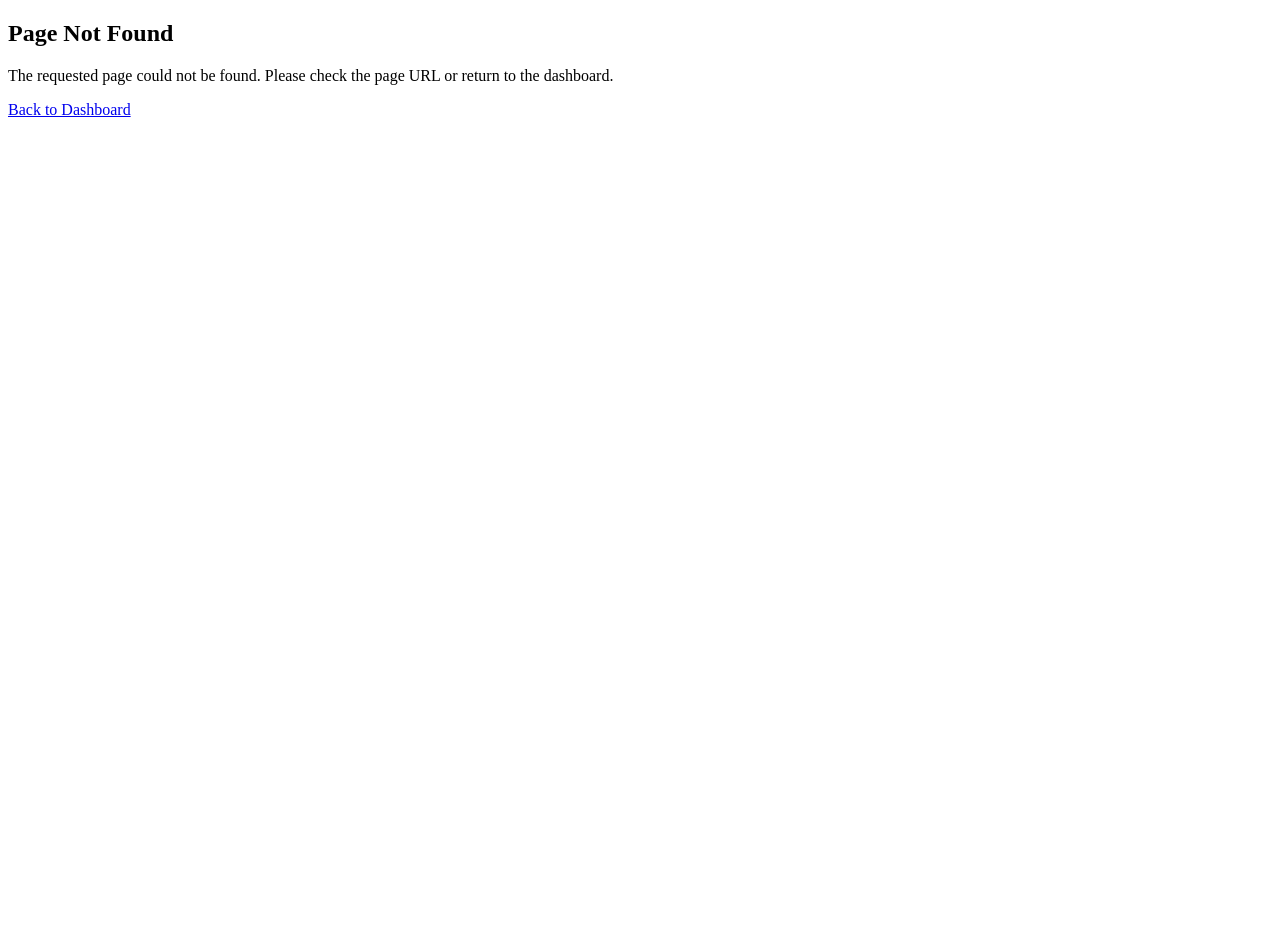
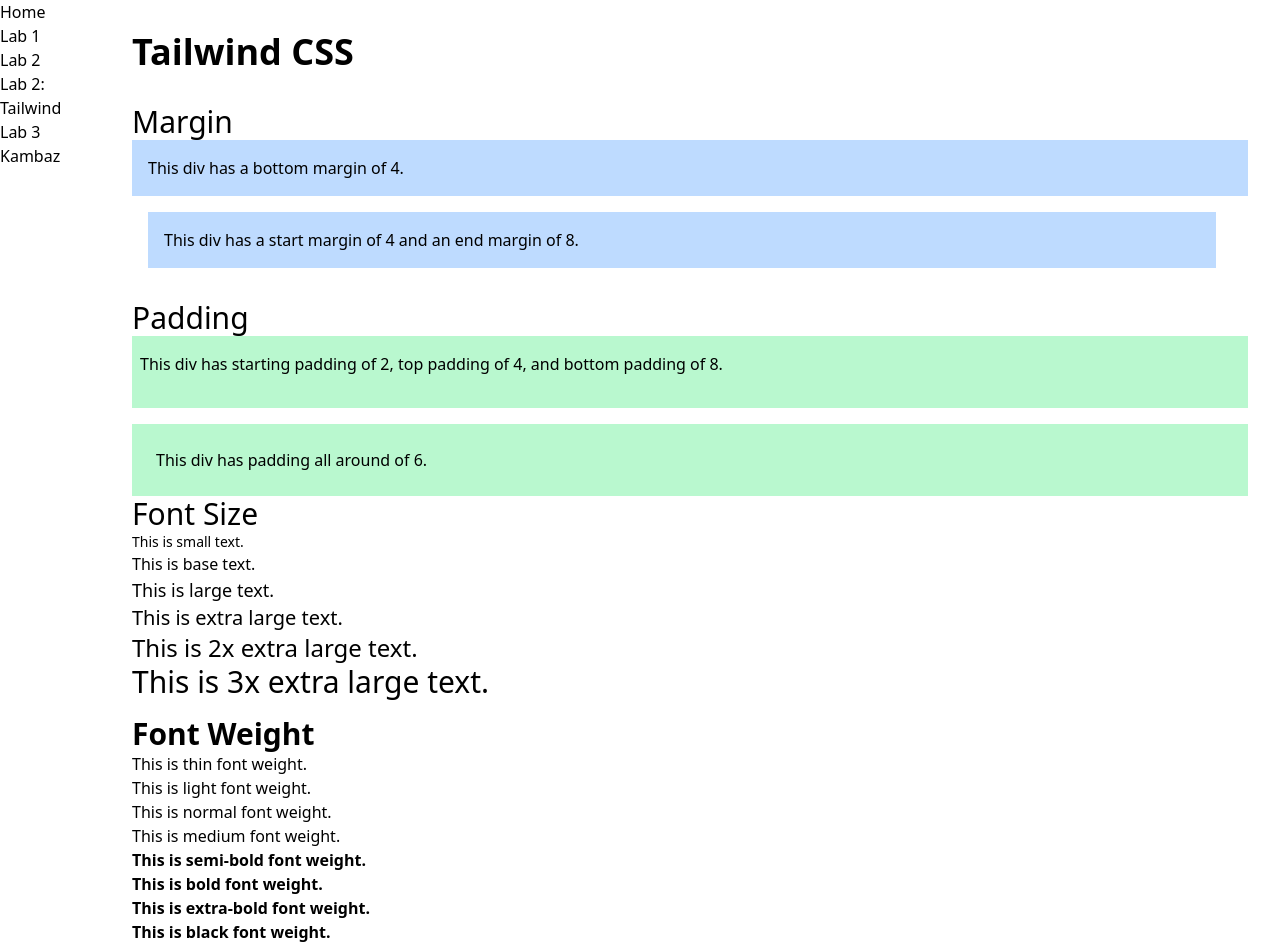
Before and after one commit to EdwinZ11/kanbas-next-js, a Next.js app: page /labs/lab2/tailwind in a window 1280 px wide. Before the commit this address had no page. Shown: the top 948 px of the page. Before the commit the page ends 800 px from the top, so only its background shows below. Built offline with nearby package versions, Linux system fonts and the light colour scheme.

Commit message:
2.2 and 2.3 completed

```diff
--- a/app/labs/TOC.tsx
+++ b/app/labs/TOC.tsx
@@ -18,6 +18,11 @@
         </Link>
       </li>
       <li>
+        <Link href="/labs/lab2/tailwind" id="wd-lab2-tailwind-link">
+          Lab 2: Tailwind{" "}
+        </Link>
+      </li>
+      <li>
         <Link href="/labs/lab3" id="wd-lab3-link">
           Lab 3{" "}
         </Link>
--- /dev/null
+++ b/app/labs/lab2/ReactIconSampler.tsx
@@ -0,0 +1,18 @@
+import { FaCalendar, FaEnvelopeOpenText, FaRegClock } from "react-icons/fa";
+import { AiOutlineDashboard } from "react-icons/ai";
+import { FaBookBible } from "react-icons/fa6";
+import { VscAccount } from "react-icons/vsc";
+export default function ReactIconsSampler() {
+  return (
+    <div id="wd-react-icons-sampler" className="mb-4">
+      <h3>React Icons Sampler</h3>
+      <div className="d-flex">
+        <VscAccount className="fs-3 text" />
+        <AiOutlineDashboard className="fs-3 text" />
+        <FaBookBible className="fs-3 text" />
+        <FaCalendar className="fs-3 text" />
+        <FaEnvelopeOpenText className="fs-3 text" />
+        <FaRegClock className="fs-3 text" />
+      </div>
+    </div>
+);}
--- a/app/labs/lab2/page.tsx
+++ b/app/labs/lab2/page.tsx
@@ -13,6 +13,7 @@
 import GridLayout from "./GridLayout";
 import Flex from "./Flex";
 import MediaQueriesDemo from "./MediaQueriesDemo";
+import ReactIconsSampler from "./ReactIconSampler";
 export default function Lab2() {
   return (
     <div id="wd-lab2">
@@ -80,6 +81,7 @@
       <GridLayout />
       <Flex />
       <MediaQueriesDemo />
+      <ReactIconsSampler />
     </div>
   );
 }
--- /dev/null
+++ b/app/labs/lab2/tailwind/TailwindBackgroundColors.tsx
@@ -0,0 +1,19 @@
+export default function TailwindBackgroundColors() {
+  return (
+    <div>
+      <h2 className="text-3xl font-bold mb-4">Background Colors</h2>
+      <div className="bg-red-500 text-white p-4 mb-4">
+        This div has a red background.
+      </div>
+      <div className="bg-green-500 text-white p-4 mb-4">
+        This div has a green background.
+      </div>
+      <div className="bg-blue-500 text-white p-4 mb-4">
+        This div has a blue background.
+      </div>
+      <div className="bg-yellow-500 text-black p-4 mb-4">
+        This div has a yellow background.
+      </div>
+    </div>
+  );
+}
--- /dev/null
+++ b/app/labs/lab2/tailwind/TailwindFilters.tsx
@@ -0,0 +1,15 @@
+export default function TailwindFilters() {
+  return (
+    <div>
+      <div>
+        <h3>Blurs</h3>
+        <div className="flex">
+          <img className="blur-none w-1/4" src="/images/angel-falls.jpg" />
+          <img className="blur-sm w-1/4" src="/images/angel-falls.jpg" />
+          <img className="blur-lg w-1/4" src="/images/angel-falls.jpg" />
+          <img className="blur-2xl w-1/4" src="/images/angel-falls.jpg" />
+        </div>
+      </div>
+    </div>
+  );
+}
--- /dev/null
+++ b/app/labs/lab2/tailwind/TailwindGrids.tsx
@@ -0,0 +1,33 @@
+export default function TailwindGrids() {
+  return (
+    <div>
+      <h2>Tailwind Grids</h2>
+      <div>
+        <h3 className="mt-6 text-3xl font-bold">4 Columns Grid</h3>
+        <div className="grid grid-cols-4 gap-4">
+          <div className="text-center bg-blue-300 p-3">01</div>
+          <div className="text-center bg-blue-300 p-3">02</div>
+          <div className="text-center bg-blue-300 p-3">03</div>
+          <div className="text-center bg-blue-300 p-3">04</div>
+          <div className="text-center bg-blue-300 p-3">05</div>
+          <div className="text-center bg-blue-300 p-3">06</div>
+          <div className="text-center bg-blue-300 p-3">07</div>
+          <div className="text-center bg-blue-300 p-3">08</div>
+          <div className="text-center bg-blue-300 p-3">09</div>
+        </div>
+      </div>
+      <div>
+        <h3 className="mt-6 text-3xl font-bold">3 Columns Grid</h3>
+        <div className="grid grid-cols-3 gap-4">
+          <div className="text-center bg-blue-300 p-3">01</div>
+          <div className="text-center bg-blue-300 p-3">02</div>
+          <div className="text-center bg-blue-300 p-3">03</div>
+          <div className="col-span-2 text-center bg-blue-300 p-3">04</div>
+          <div className="text-center bg-blue-300 p-3">05</div>
+          <div className="text-center bg-blue-300 p-3">06</div>
+          <div className="col-span-2 text-center bg-blue-300 p-3">07</div>
+        </div>
+      </div>
+    </div>
+  );
+}
--- /dev/null
+++ b/app/labs/lab2/tailwind/TailwindResponsiveDesign.tsx
@@ -0,0 +1,31 @@
+export default function TailwindResponsiveDesign() {
+  return (
+    <div className="mx-auto max-w-md overflow-hidden rounded-xl bg-white shadow-md md:max-w-2xl">
+      <div className="md:flex">
+        <div className="md:shrink-0">
+          <img className="h-48 w-full object-cover md:h-full md:w-48"
+            src="/images/reactjs.jpg"
+            alt="ReactJS logo"/>
+        </div>
+        <div className="p-8">
+          <div className="text-sm font-semibold tracking-wide text-indigo-500 uppercase">
+            Professional Courses
+          </div>
+          <a href="#"
+            className="mt-1 block text-lg leading-tight font-medium text-black hover:underline">
+            Rocket Propulsion Fundamentals
+          </a>
+          <p className="mt-2 text-gray-500">
+            This course provides an in-depth study of the fundamentals of rocket
+            propulsion, covering topics such as propulsion theory, engine types,
+            fuel chemistry, and the practical applications of rocket technology.
+            Designed for students with a strong background in physics and
+            engineering, the course includes both theoretical instruction and
+            hands-on laboratory work
+          </p>
+        </div>
+      </div>
+      <br />
+    </div>
+  );
+}
--- /dev/null
+++ b/app/labs/lab2/tailwind/TailwindSpacing.tsx
@@ -0,0 +1,21 @@
+export default function TailwindSpacing() {
+  return (
+    <div>
+      <h2 className="text-3xl">Margin</h2>
+      <div className="bg-blue-200 mb-4 p-4">
+        This div has a bottom margin of 4.
+      </div>
+      <div className="bg-blue-200 ms-4 me-8 p-4">
+        This div has a start margin of 4 and an end margin of 8.
+      </div>
+      <h2 className="text-3xl mt-8">Padding</h2>
+      <div className="bg-green-200 ps-2 pt-4 pb-8 mb-4">
+        This div has starting padding of 2, top padding of 4, and bottom padding
+        of 8.
+      </div>
+      <div className="bg-green-200 p-6">
+        This div has padding all around of 6.
+      </div>
+    </div>
+  );
+}
--- /dev/null
+++ b/app/labs/lab2/tailwind/TailwindTypography.tsx
@@ -0,0 +1,22 @@
+export default function TailwindTypography() {
+  return (
+    <div>
+      <h2 className="text-3xl">Font Size</h2>
+      <p className="text-sm">This is small text.</p>
+      <p className="text-base">This is base text.</p>
+      <p className="text-lg">This is large text.</p>
+      <p className="text-xl">This is extra large text.</p>
+      <p className="text-2xl">This is 2x extra large text.</p>
+      <p className="text-3xl">This is 3x extra large text.</p>
+      <h2 className="text-3xl font-bold mt-4">Font Weight</h2>
+      <p className="font-thin">This is thin font weight.</p>
+      <p className="font-light">This is light font weight.</p>
+      <p className="font-normal">This is normal font weight.</p>
+      <p className="font-medium">This is medium font weight.</p>
+      <p className="font-semibold">This is semi-bold font weight.</p>
+      <p className="font-bold">This is bold font weight.</p>
+      <p className="font-extrabold">This is extra-bold font weight.</p>
+      <p className="font-black">This is black font weight.</p>
+    </div>
+  );
+}
--- /dev/null
+++ b/app/labs/lab2/tailwind/index.css
@@ -0,0 +1 @@
+@import "tailwindcss";
--- /dev/null
+++ b/app/labs/lab2/tailwind/page.tsx
@@ -0,0 +1,21 @@
+import "./index.css";
+
+import TailwindSpacing from "./TailwindSpacing";
+import TailwindTypography from "./TailwindTypography";
+import TailwindBackgroundColors from "./TailwindBackgroundColors";
+import TailwindResponsiveDesign from "./TailwindResponsiveDesign";
+import TailwindFilters from "./TailwindFilters";
+import TailwindGrids from "./TailwindGrids";
+export default function TailwindLab() {
+ return (
+   <div className="p-8">
+     <h1 className="text-4xl font-bold mb-8">Tailwind CSS</h1>
+     <TailwindSpacing />
+     <TailwindTypography />
+     <TailwindBackgroundColors />
+     <TailwindResponsiveDesign />
+     <TailwindFilters />
+     <TailwindGrids />
+   </div>
+ );
+}
--- a/app/labs/page.tsx
+++ b/app/labs/page.tsx
@@ -12,6 +12,11 @@
         <li>
           <Link href="/labs/lab2" id="wd-lab2-link">
             Lab 2: CSS Basics{" "}
+          </Link>
+        </li>
+        <li>
+          <Link href="/labs/lab2/tailwind" id="wd-lab2-tailwind-link">
+            Lab 2: Tailwind CSS{" "}
           </Link>
         </li>
         <li>
```
